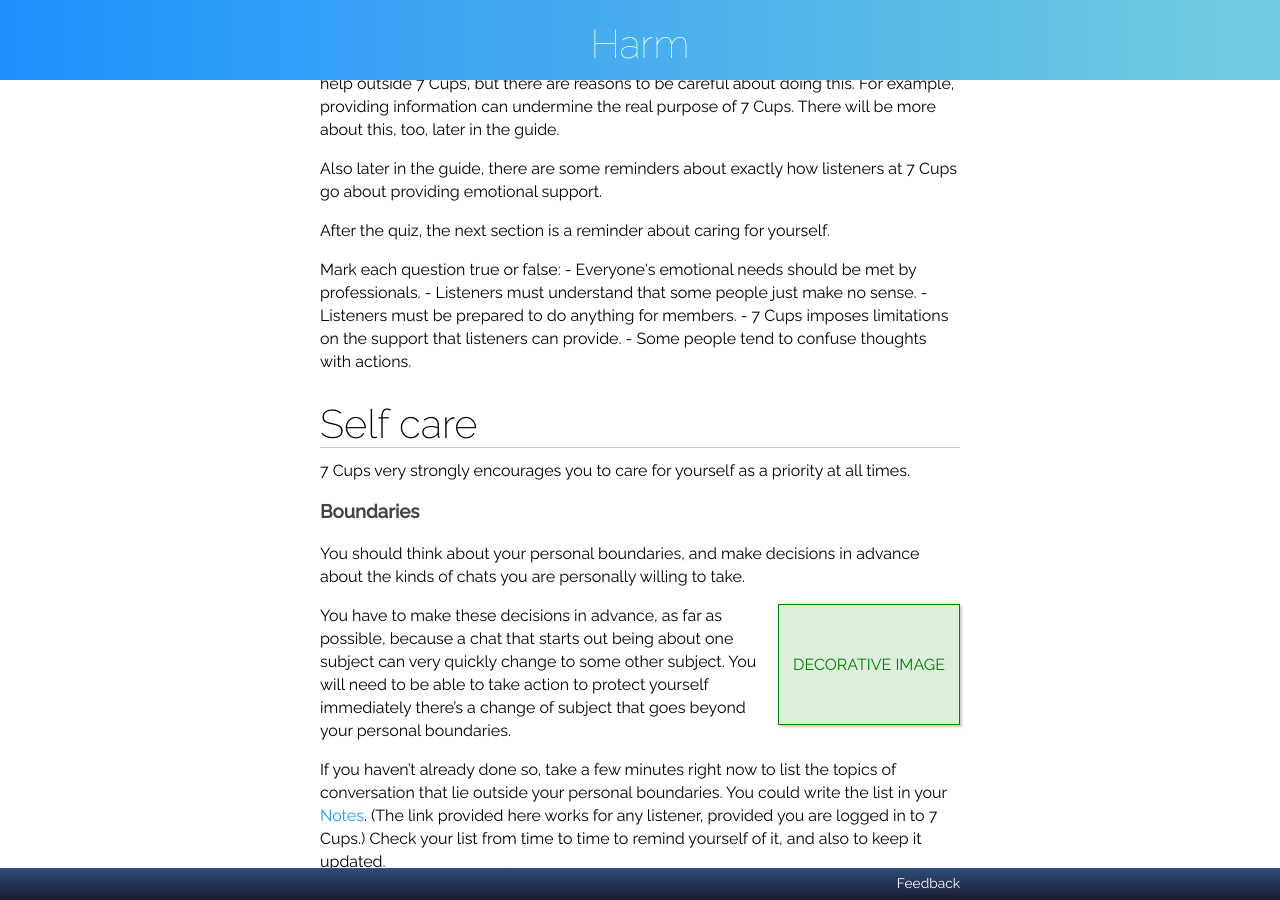
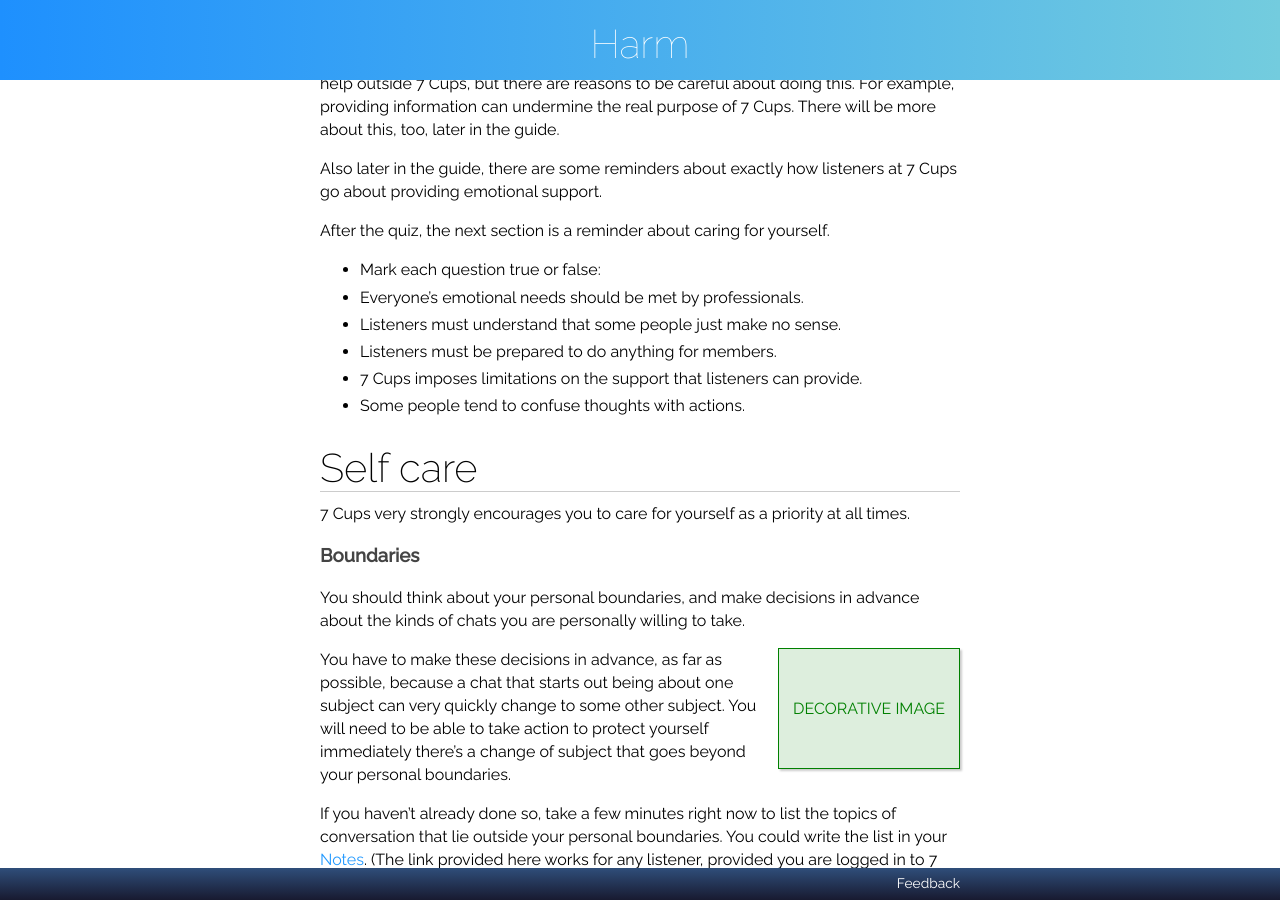
Before and after one commit to RarelyCharlie/rarelycharlie.github.io, a Jekyll site: the page built from _guide/harm.md, in a window 1280 px wide and 900 px high, scrolled down 3063 px. Built offline with Jekyll 4.4.1, drawn with Linux system fonts in a browser that asks for light colours; nearby versions of some CDN libraries.

Commit message:
simplify quiz markup

```diff
--- a/_guide/harm.md
+++ b/_guide/harm.md
@@ -99,15 +99,13 @@ Also later in the guide, there are some reminders about exactly how listeners at
 
 After the quiz, the next section is a reminder about caring for yourself.
 
-<div class="quiz">
-Mark each question true or false:
-
+- Mark each question true or false:
 - Everyone's emotional needs should be met by professionals.
 - Listeners must understand that some people just make no sense.
 - Listeners must be prepared to do anything for members.
 - 7 Cups imposes limitations on the support that listeners can provide.
 - Some people tend to confuse thoughts with actions.
-</div>
+{:.quiz}
 
 # Self care
 
```
